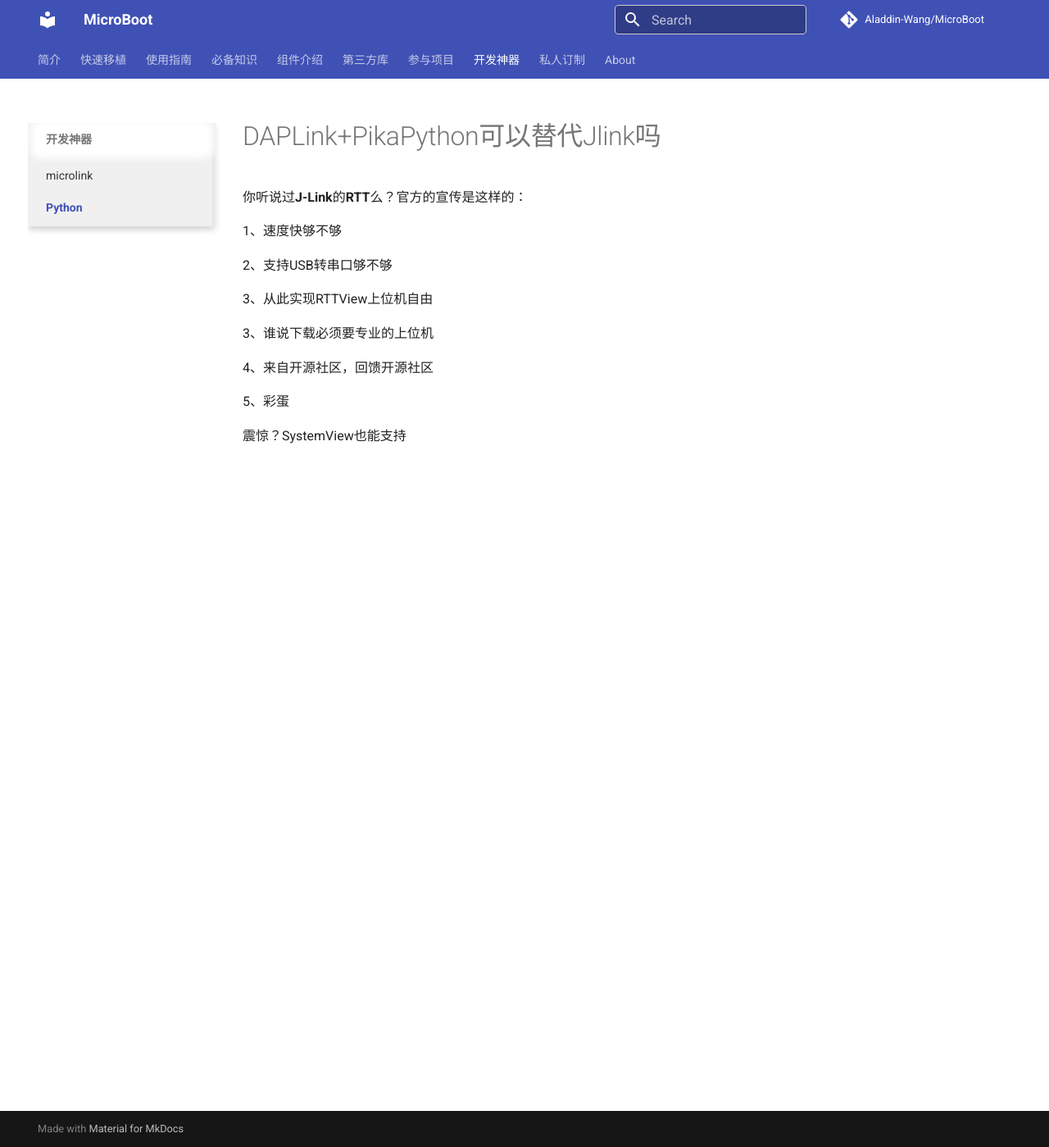
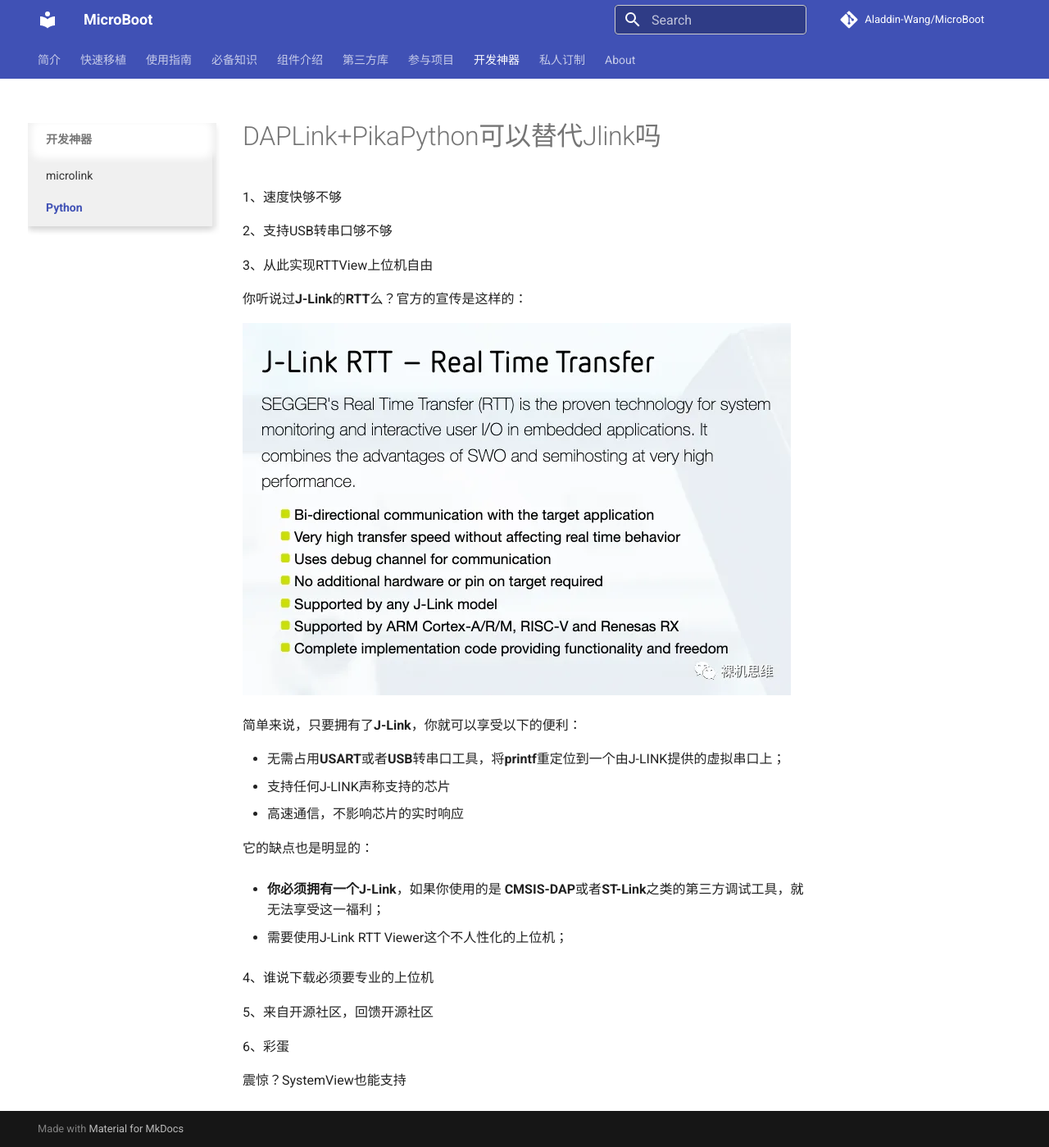
Before and after one commit to Aladdin-Wang/MicroBoot, an MkDocs documentation site: the page built from docs/tools/Python/Python.md, in a window 1280 px wide and 1399 px high. Shown: the whole window at 82% size. Built offline with MkDocs 1.6.1 and Material for MkDocs 9.7.7, drawn with Linux system fonts in a browser that asks for light colours; comment, search, counter and statistics services are not loaded.

Commit message:
更新文档

```diff
--- a/docs/tools/Python/Python.md
+++ b/docs/tools/Python/Python.md
@@ -16,17 +14,35 @@
 
 3、从此实现RTTView上位机自由
 
+你听说过**J-Link**的**RTT**么？官方的宣传是这样的：
 
+![RTTView](../.././images/microlink/RTTView.jpg)
 
-3、谁说下载必须要专业的上位机
+简单来说，只要拥有了**J-Link**，你就可以享受以下的便利：
+
+- 无需占用**USART**或者**USB**转串口工具，将**printf**重定位到一个由J-LINK提供的虚拟串口上；
+- 支持任何J-LINK声称支持的芯片
+- 高速通信，不影响芯片的实时响应
 
 
 
-4、来自开源社区，回馈开源社区
+它的缺点也是明显的：
+
+- **你必须拥有一个J-Link**，如果你使用的是 **CMSIS-DAP**或者**ST-Link**之类的第三方调试工具，就无法享受这一福利；
+
+- 需要使用J-Link RTT Viewer这个不人性化的上位机；
 
 
 
-5、彩蛋
+4、谁说下载必须要专业的上位机
+
+
+
+5、来自开源社区，回馈开源社区
+
+
+
+6、彩蛋
 
 
 
```
Also changed, not shown: other parts of docs/tools/Python/Python.md (+0 -2 lines).
